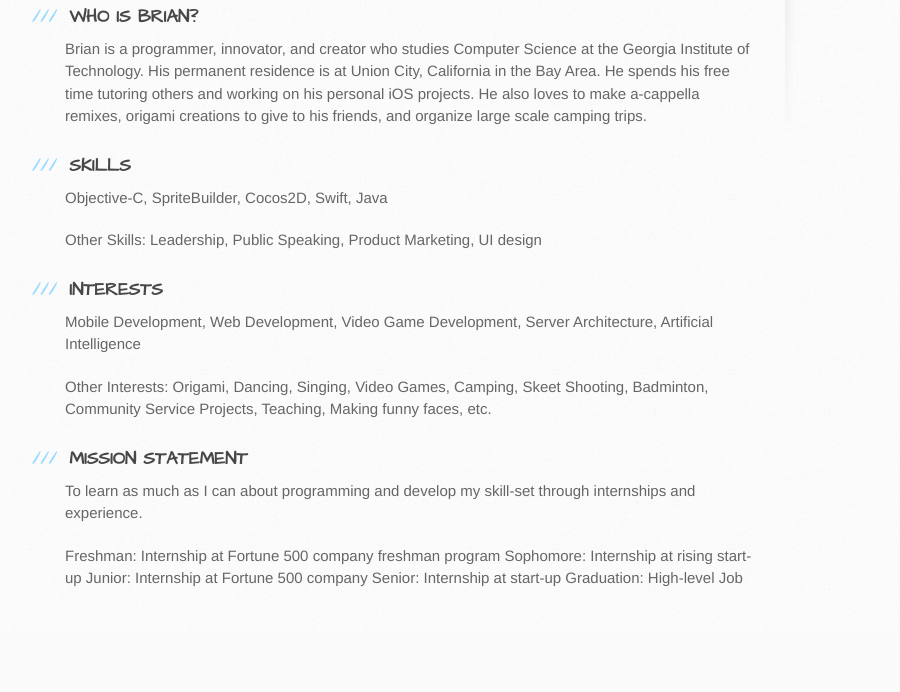
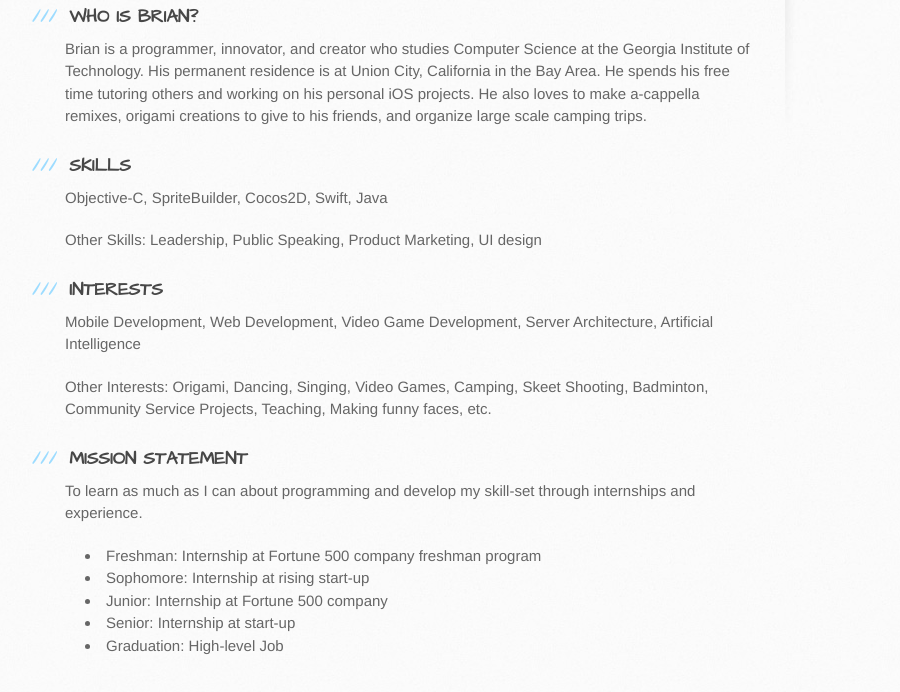
Before and after one commit to brianwang9100/Biography, a plain HTML site: page index.html in a window 1280 px wide. Shown: the part 613-1305 px from the top of the page, without its empty margins (105-1005 px from the left). Before the commit the page ends 1245 px from the top, so only its background shows below. Drawn offline with Linux system fonts and the light colour scheme.

```diff
--- a/index.html
+++ b/index.html
@@ -31,7 +31,7 @@
           <p><img src="http://i.imgur.com/qYkb4dk.jpg" alt=""></p>
 
 <h2>
-<a name="homebiographyprojects" class="anchor" href="#homebiographyprojects"><span class="octicon octicon-link"></span></a>||<a href="https://brianwang9100.github.com"><strong>HOME</strong></a>||<a href="Biography"><strong>BIOGRAPHY</strong></a>||<a href="Projects"><strong>PROJECTS</strong></a>||</h2>
+<a name="homebiographyprojects" class="anchor" href="#homebiographyprojects"><span class="octicon octicon-link"></span></a>||<a href="https://brianwang9100.github.com"><strong>HOME</strong></a>||<a href="https://brianwang9100.github.com/Biography"><strong>BIOGRAPHY</strong></a>||<a href="https://brianwang9100.github.com/Projects"><strong>PROJECTS</strong></a>||</h2>
 
 <h3>
 <a name="who-is-brian" class="anchor" href="#who-is-brian"><span class="octicon octicon-link"></span></a>WHO IS BRIAN?</h3>
@@ -57,11 +57,13 @@
 
 <p>To learn as much as I can about programming and develop my skill-set through internships and experience.</p>
 
-<p>Freshman: Internship at Fortune 500 company freshman program
-Sophomore: Internship at rising start-up
-Junior: Internship at Fortune 500 company
-Senior: Internship at start-up
-Graduation: High-level Job</p>
+<ul>
+<li>Freshman: Internship at Fortune 500 company freshman program</li>
+<li>Sophomore: Internship at rising start-up</li>
+<li>Junior: Internship at Fortune 500 company</li>
+<li>Senior: Internship at start-up</li>
+<li>Graduation: High-level Job</li>
+</ul>
         </section>
 
         <aside id="sidebar">
```
Also changed, not shown: params.json (+1 -1 lines).
